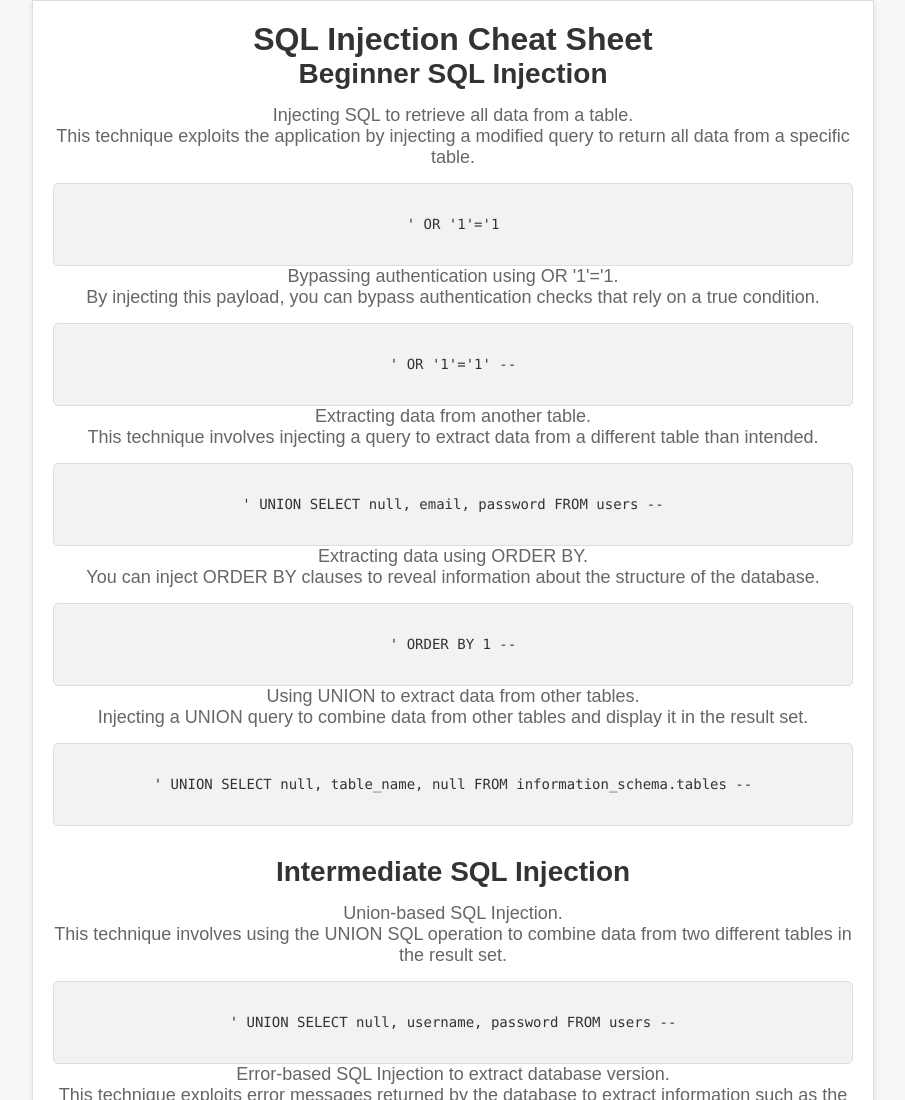
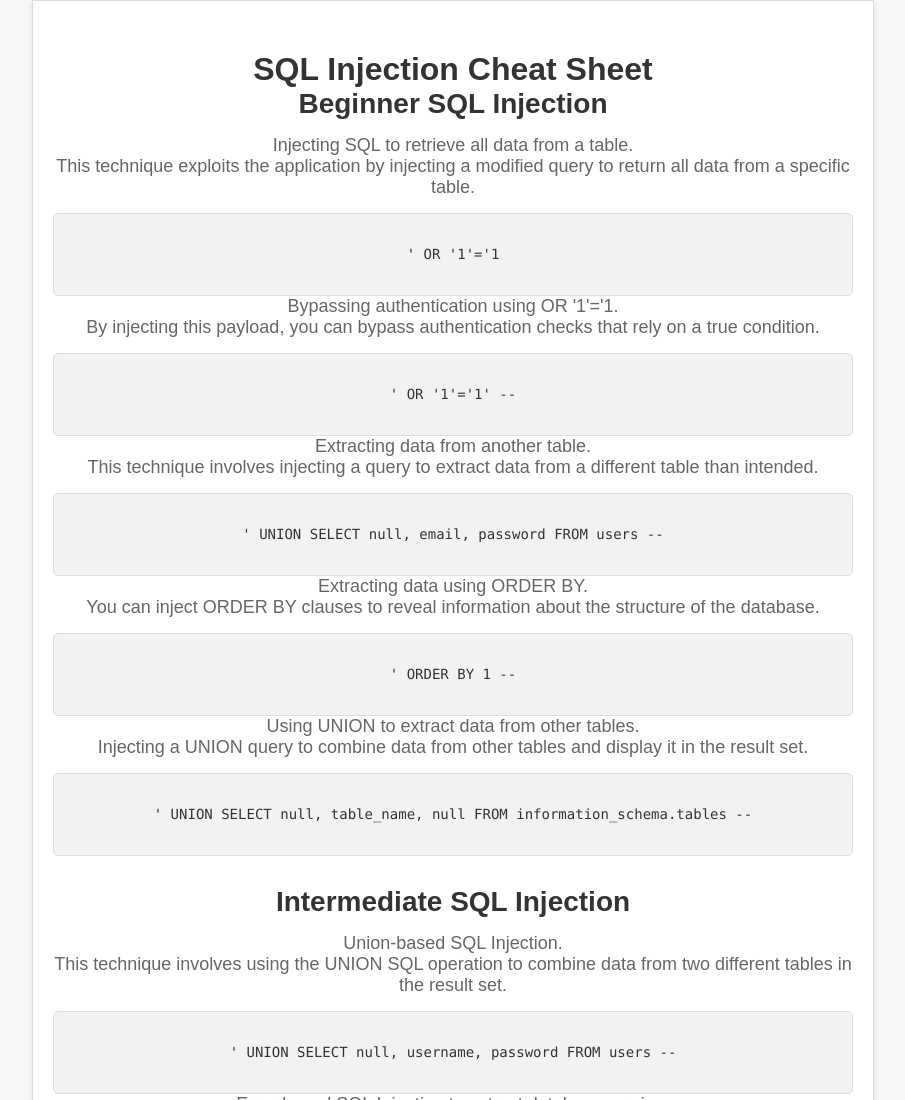
Before and after one commit to WillJTools/SQLInjection.github.io, a plain HTML site: page index.html in a window 1280 px wide. Shown: the top 1100 px of the page, without its empty margins (187-1092 px from the left). Drawn offline with Linux system fonts and the light colour scheme.

Commit message:
Update index.html

```diff
--- a/index.html
+++ b/index.html
@@ -4,6 +4,12 @@
   <meta charset="UTF-8">
   <meta name="viewport" content="width=device-width, initial-scale=1.0">
   <link rel="stylesheet" href="styles.css"> <!-- Link to the external CSS file -->
+  <style>
+    /* Add margin to the h1 element */
+    h1 {
+      margin-top: 30px; /* Adjust the value as needed */
+    }
+  </style>
   <title>SQL Injection Cheat Sheet</title>
 </head>
 <body>
```
